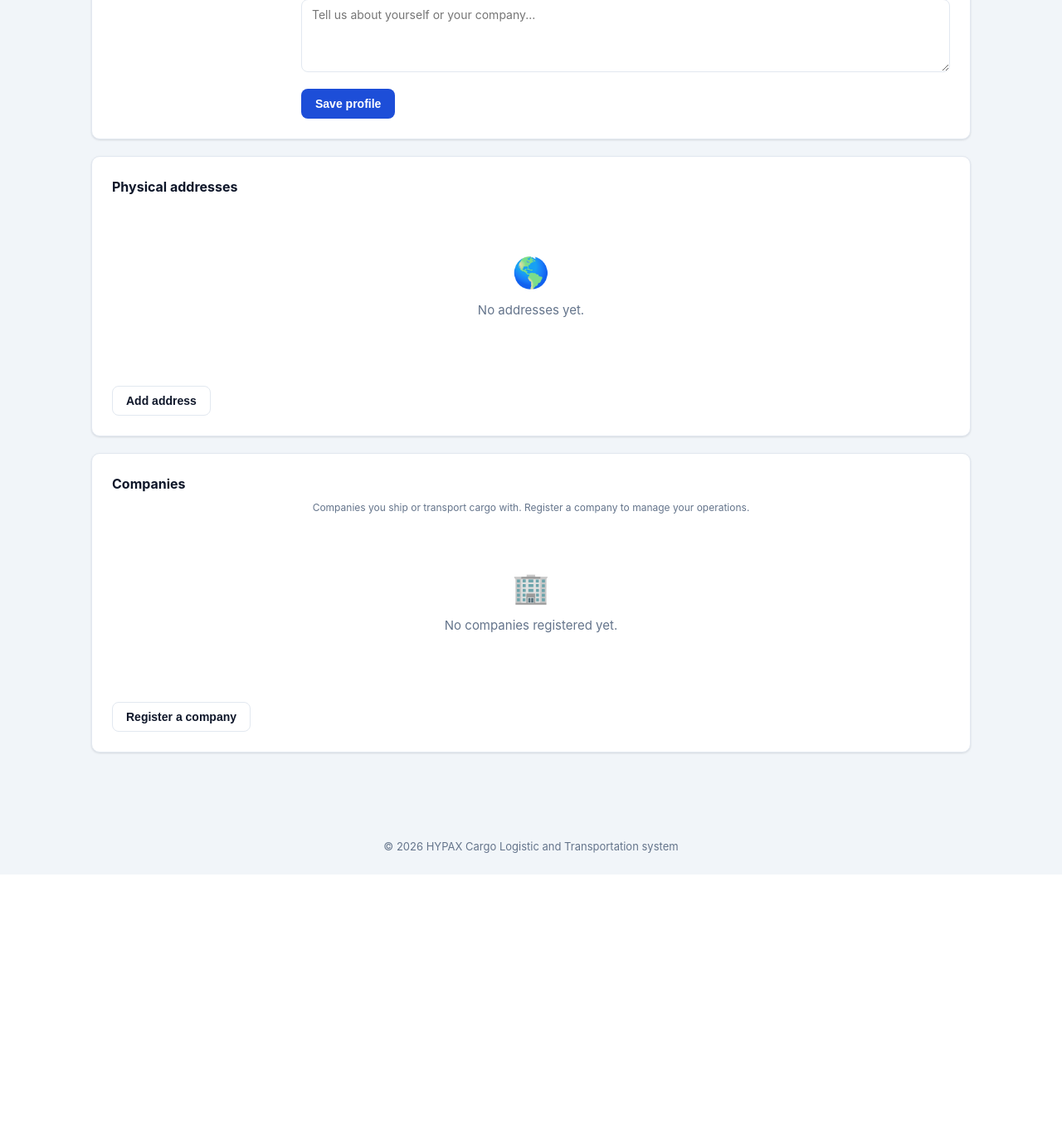
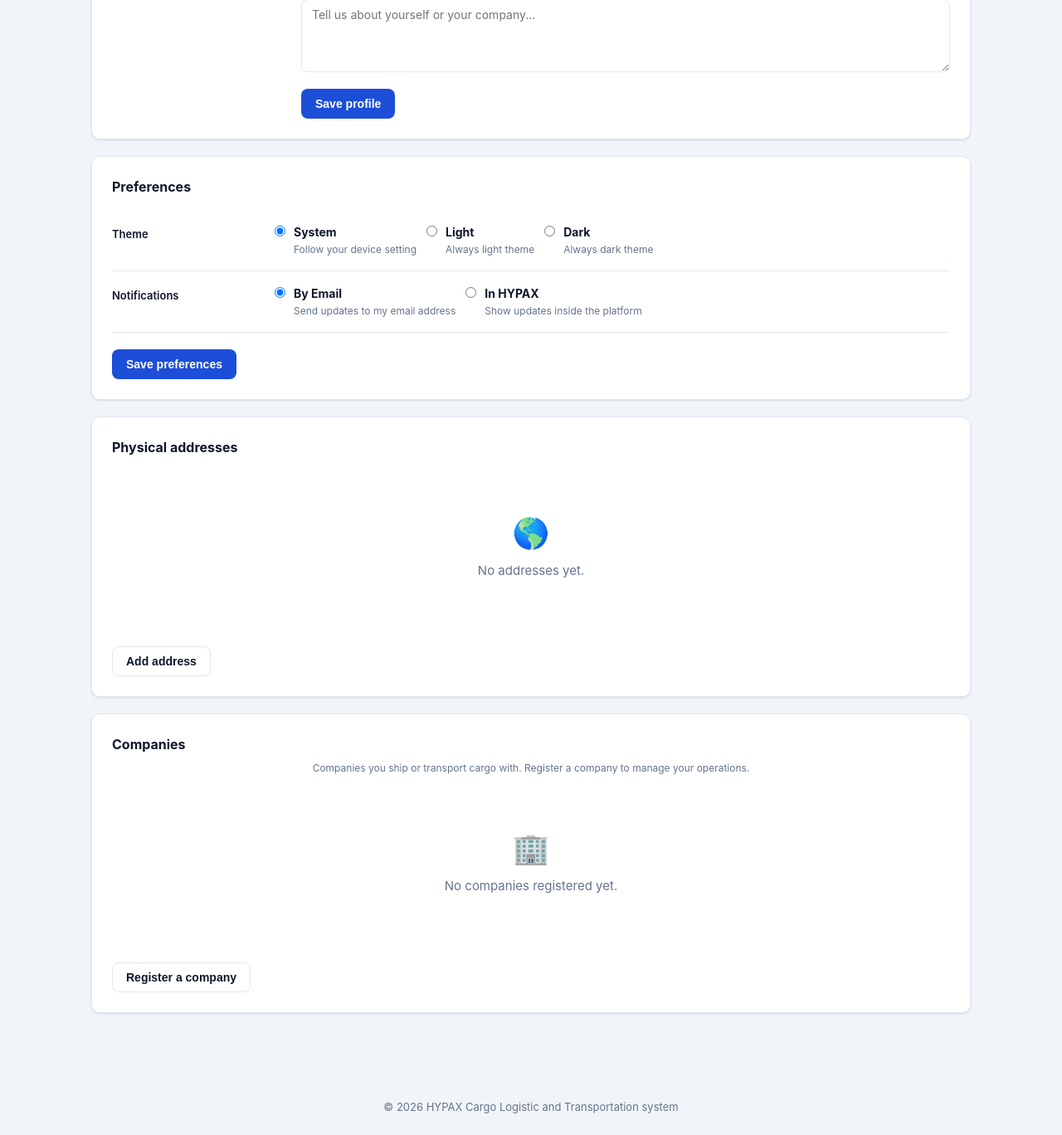
Before and after one commit to namatigi/logistic_platform, a Django app: page /accounts/profile/ in a window 1280 px wide. Shown: the part 577-1945 px from the top of the page at 83% size. Before the commit the page ends 1631 px from the top, so only its background shows below. Run offline with Django 5.2, Linux system fonts and the light colour scheme; the visitor is signed in with stand-in values (Sample User, id 1); data comes from the database, SQL or seed files in the repository; data that the repository does not hold is empty; parts of the project's set-up code (start-up, migrations or seed data) failed here and were passed over.

Commit message:
Add theme and notification preferences to profile

```diff
--- a/DjangoProject/settings.py
+++ b/DjangoProject/settings.py
@@ -96,6 +96,7 @@ TEMPLATES = [
                 'django.template.context_processors.request',
                 'django.contrib.auth.context_processors.auth',
                 'django.contrib.messages.context_processors.messages',
+                'users.context_processors.user_preferences',
             ],
         },
     },
--- a/static/css/hypax.css
+++ b/static/css/hypax.css
@@ -13,6 +13,37 @@
   --info: #0284c7;
   --radius: 10px;
   --shadow: 0 1px 3px rgba(15, 23, 42, 0.08), 0 1px 2px rgba(15, 23, 42, 0.05);
+  color-scheme: light;
+}
+
+html[data-theme='dark'] {
+  --brand: #60a5fa;
+  --brand-dark: #93c5fd;
+  --brand-light: #1e3a5f;
+  --bg: #0f172a;
+  --card: #1e293b;
+  --border: #334155;
+  --text: #e2e8f0;
+  --muted: #94a3b8;
+  --success: #22c55e;
+  --danger: #f87171;
+  --warning: #fbbf24;
+  --info: #38bdf8;
+  --shadow: 0 1px 3px rgba(0, 0, 0, 0.4), 0 1px 2px rgba(0, 0, 0, 0.3);
+  color-scheme: dark;
+}
+
+html[data-theme='dark'] .navbar,
+html[data-theme='dark'] .nav-dropdown-menu {
+  background: #0b1220;
+  border-color: #1e293b;
+}
+
+html[data-theme='dark'] input,
+html[data-theme='dark'] select,
+html[data-theme='dark'] textarea {
+  background: #0f172a;
+  color: #e2e8f0;
 }
 
 * {
@@ -1261,6 +1292,60 @@ tr:hover td {
 }
 [v-cloak] { display: none; }
 
+.pref-group {
+  display: grid;
+  grid-template-columns: 180px 1fr;
+  gap: 16px;
+  align-items: start;
+  padding: 16px 0;
+  border-bottom: 1px solid var(--border);
+}
+
+.pref-group:last-of-type {
+  border-bottom: 0;
+}
+
+.pref-label {
+  font-size: 13px;
+  font-weight: 600;
+  color: var(--text);
+  padding-top: 4px;
+}
+
+.pref-options {
+  display: flex;
+  flex-wrap: wrap;
+  gap: 12px;
+}
+
+.pref-option {
+  display: flex;
+  align-items: flex-start;
+  gap: 10px;
+  cursor: pointer;
+}
+
+.pref-option input[type='radio'] {
+  width: auto;
+  margin-top: 3px;
+}
+
+.pref-option-body {
+  display: flex;
+  flex-direction: column;
+  gap: 2px;
+}
+
+.pref-option-body strong {
+  font-size: 14px;
+  color: var(--text);
+}
+
+.pref-option-body small {
+  font-size: 12px;
+  color: var(--muted);
+}
+
 .terms-builder {
   margin: 4px 0 12px;
 }
--- a/templates/base.html
+++ b/templates/base.html
@@ -1,6 +1,6 @@
 {% load static %}
 <!DOCTYPE html>
-<html lang="en">
+<html lang="en" data-user-theme="{{ user_theme|default:'system' }}">
 <head>
   <meta charset="UTF-8">
   <meta name="viewport" content="width=device-width, initial-scale=1.0">
@@ -8,6 +8,30 @@
   <link rel="stylesheet" href="{% static 'css/hypax.css' %}">
   <script src="https://unpkg.com/vue@3/dist/vue.global.prod.js"></script>
   <script src="{% static 'js/hypax.js' %}"></script>
+  <script>
+    (function () {
+      function resolveTheme(pref) {
+        if (pref === 'dark' || pref === 'light') return pref;
+        return window.matchMedia('(prefers-color-scheme: dark)').matches ? 'dark' : 'light';
+      }
+      function applyTheme(pref) {
+        var root = document.documentElement;
+        root.setAttribute('data-theme', resolveTheme(pref));
+      }
+      var current = document.documentElement.getAttribute('data-user-theme') || 'system';
+      applyTheme(current);
+      var mq = window.matchMedia('(prefers-color-scheme: dark)');
+      mq.addEventListener('change', function () {
+        var pref = document.documentElement.getAttribute('data-user-theme') || 'system';
+        if (pref === 'system') applyTheme('system');
+      });
+      window.HYPAX = window.HYPAX || {};
+      window.HYPAX.applyTheme = function (pref) {
+        document.documentElement.setAttribute('data-user-theme', pref);
+        applyTheme(pref);
+      };
+    })();
+  </script>
 </head>
 <body>
   {% if user.is_authenticated %}
--- a/templates/users/profile.html
+++ b/templates/users/profile.html
@@ -89,6 +89,64 @@
             </button>
           </div>
         </div>
+      </div>
+    </div>
+
+    <div class="card" v-cloak>
+      <h2 class="card-title">Preferences</h2>
+
+      <div class="pref-group">
+        <div class="pref-label">Theme</div>
+        <div class="pref-options">
+          <label class="pref-option">
+            <input type="radio" value="system" v-model="form.theme" name="theme">
+            <span class="pref-option-body">
+              <strong>System</strong>
+              <small>Follow your device setting</small>
+            </span>
+          </label>
+          <label class="pref-option">
+            <input type="radio" value="light" v-model="form.theme" name="theme">
+            <span class="pref-option-body">
+              <strong>Light</strong>
+              <small>Always light theme</small>
+            </span>
+          </label>
+          <label class="pref-option">
+            <input type="radio" value="dark" v-model="form.theme" name="theme">
+            <span class="pref-option-body">
+              <strong>Dark</strong>
+              <small>Always dark theme</small>
+            </span>
+          </label>
+        </div>
+      </div>
+
+      <div class="pref-group">
+        <div class="pref-label">Notifications</div>
+        <div class="pref-options">
+          <label class="pref-option">
+            <input type="radio" value="email" v-model="form.notification_pref" name="notification_pref">
+            <span class="pref-option-body">
+              <strong>By Email</strong>
+              <small>Send updates to my email address</small>
+            </span>
+          </label>
+          <label class="pref-option">
+            <input type="radio" value="hypax" v-model="form.notification_pref" name="notification_pref">
+            <span class="pref-option-body">
+              <strong>In HYPAX</strong>
+              <small>Show updates inside the platform</small>
+            </span>
+          </label>
+        </div>
+      </div>
+
+      <div class="form-actions">
+        <button type="button" class="btn btn-primary" @click="saveProfile" :disabled="saving">
+          <span v-if="saving">Saving...</span>
+          <span v-else>Save preferences</span>
+        </button>
       </div>
     </div>
 
@@ -304,7 +362,7 @@
     Vue.createApp({
       data: function () {
         return {
-          form: { first_name: '', last_name: '', email: '', phone: '', bio: '', picture: '', newPicture: null },
+          form: { first_name: '', last_name: '', email: '', phone: '', bio: '', picture: '', newPicture: null, theme: 'system', notification_pref: 'email' },
           errors: {},
           error: '',
           message: '',
@@ -353,6 +411,8 @@
             this.form.phone = p.phone || '';
             this.form.bio = p.bio || '';
             this.form.picture = p.picture || '';
+            this.form.theme = p.theme || 'system';
+            this.form.notification_pref = p.notification_pref || 'email';
             this.addresses = (res && res.addresses) || [];
             this.linkedTransporters = (res && res.linked_transporters) || [];
             if ('showCompanies' in root.dataset) {
@@ -387,6 +447,8 @@
             fd.append('email', self.form.email || '');
             fd.append('phone', self.form.phone || '');
             fd.append('bio', self.form.bio || '');
+            fd.append('theme', self.form.theme || 'system');
+            fd.append('notification_pref', self.form.notification_pref || 'email');
             if (self.form.newPicture) fd.append('profile_picture', self.form.newPicture, self.form.newPicture.name);
 
             var resp = await fetch(root.dataset.profileSaveUrl, {
@@ -408,7 +470,10 @@
               self.form.first_name = res.profile.first_name || '';
               self.form.last_name = res.profile.last_name || '';
               self.form.picture = res.profile.picture || self.form.picture;
+              self.form.theme = res.profile.theme || 'system';
+              self.form.notification_pref = res.profile.notification_pref || 'email';
             }
+            if (window.HYPAX.applyTheme) window.HYPAX.applyTheme(self.form.theme);
             self.form.newPicture = null;
           } catch (e) {
             self.error = e.message || 'Profile could not be saved.';
--- /dev/null
+++ b/users/context_processors.py
@@ -0,0 +1,15 @@
+def user_preferences(request):
+    theme = 'system'
+    notification = 'email'
+    user = getattr(request, 'user', None)
+    if user is not None and getattr(user, 'is_authenticated', False):
+        profile = getattr(user, 'profile', None)
+        if profile is None:
+            try:
+                profile = user.profile
+            except Exception:
+                profile = None
+        if profile is not None:
+            theme = profile.theme or 'system'
+            notification = profile.notification_pref or 'email'
+    return {'user_theme': theme, 'user_notification': notification}
--- a/users/models.py
+++ b/users/models.py
@@ -93,6 +93,15 @@ class CustomUser(AbstractUser):
 
 
 class Profile(models.Model):
+    class Theme(models.TextChoices):
+        SYSTEM = 'system', 'System'
+        LIGHT = 'light', 'Light'
+        DARK = 'dark', 'Dark'
+
+    class Notifications(models.TextChoices):
+        EMAIL = 'email', 'By Email'
+        HYPAX = 'hypax', 'In HYPAX'
+
     user = models.OneToOneField(
         settings.AUTH_USER_MODEL,
         on_delete=models.CASCADE,
@@ -101,6 +110,14 @@ class Profile(models.Model):
     bio = models.TextField(blank=True, default='', help_text='Short personal or company bio')
     profile_picture = models.ImageField(upload_to='profiles/', null=True, blank=True)
     phone = models.CharField(max_length=50, blank=True, default='')
+    theme = models.CharField(
+        max_length=20, choices=Theme.choices, default=Theme.SYSTEM,
+        help_text='UI theme: follow the system, or force light/dark.',
+    )
+    notification_pref = models.CharField(
+        max_length=20, choices=Notifications.choices, default=Notifications.EMAIL,
+        help_text='How the account owner wants to receive notifications.',
+    )
     updated_at = models.DateTimeField(auto_now=True)
 
     def __str__(self):
--- a/users/views.py
+++ b/users/views.py
@@ -857,6 +857,8 @@ def _profile_dict(user, profile):
             'last_name': user.last_name,
             'bio': profile.bio,
             'phone': profile.phone,
+            'theme': profile.theme,
+            'notification_pref': profile.notification_pref,
             'street': addr.street if addr else '',
             'city': addr.city if addr else '',
             'country': addr.country if addr else '',
@@ -929,10 +931,18 @@ def api_profile_save(request):
         except Exception:
             return JsonResponse({'ok': False, 'error': 'The uploaded picture could not be processed.'})
     form.save()
+    profile.refresh_from_db()
+    theme = (request.POST.get('theme') or '').strip()
+    if theme in Profile.Theme.values:
+        profile.theme = theme
+    notification_pref = (request.POST.get('notification_pref') or '').strip()
+    if notification_pref in Profile.Notifications.values:
+        profile.notification_pref = notification_pref
+    profile.save(update_fields=('theme', 'notification_pref'))
     return JsonResponse({
         'ok': True,
         'message': 'Profile saved successfully.',
-        'profile': _profile_dict(request.user, form.instance)['profile'],
+        'profile': _profile_dict(request.user, profile)['profile'],
     })
 
 
```
Also changed, not shown: users/tests.py (+26 -0 lines), users/migrations/0008_profile_notification_pref_profile_theme.py (added).
